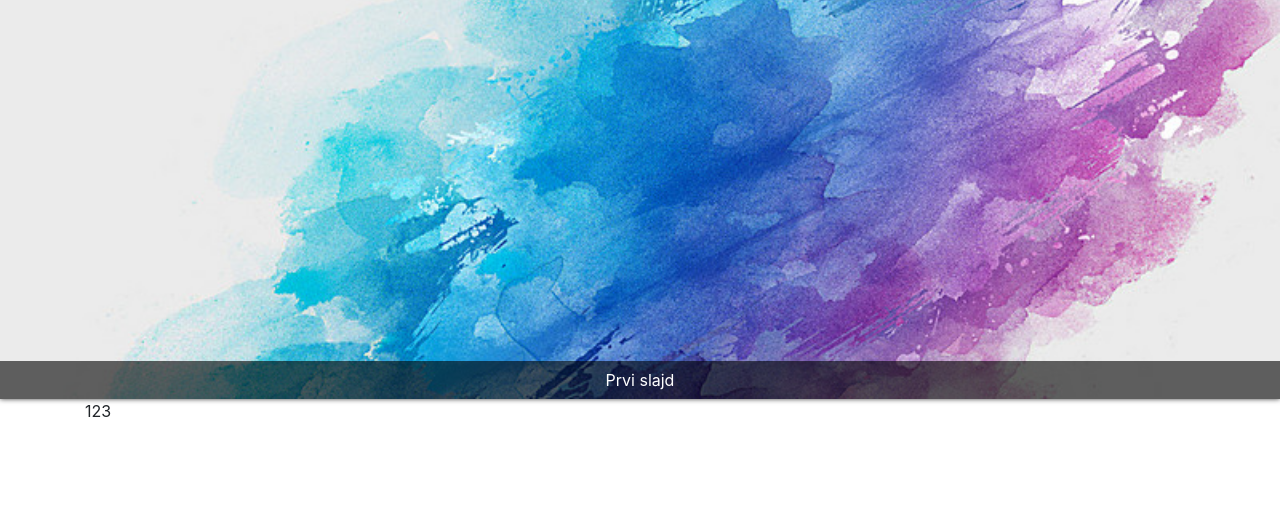
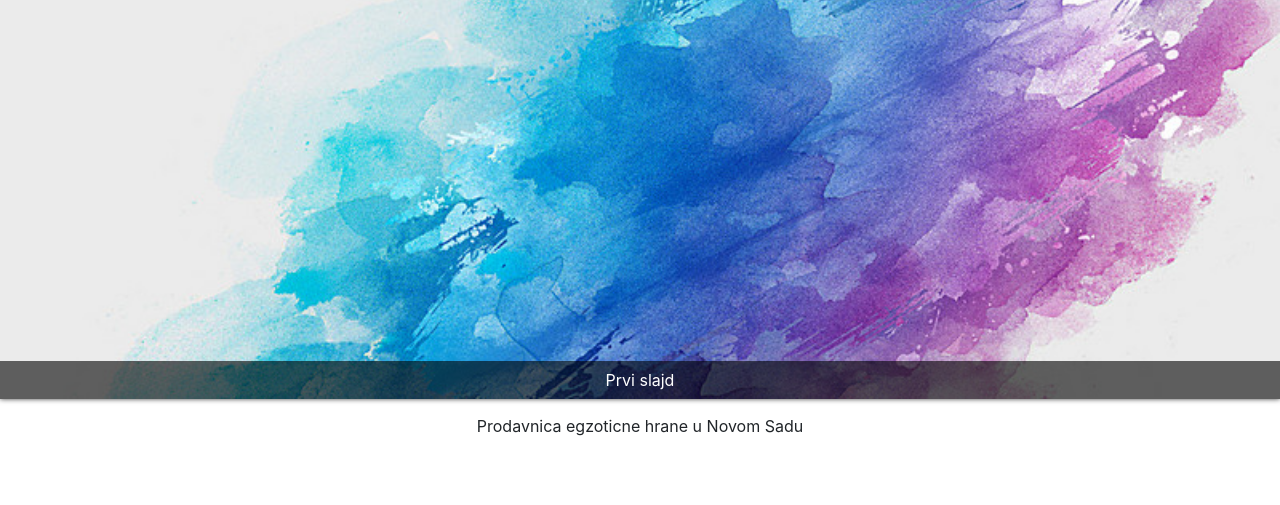
Before and after one commit to mvujas/miris_orijenta_webpage, a PHP site: page / in a window 1280 px wide. Shown: the part 156-661 px from the top of the page. Run offline with PHP 8.4, Linux system fonts and the light colour scheme.

Commit message:
Minor change

```diff
--- a/index.html
+++ b/index.html
@@ -65,7 +65,9 @@
 
     <div class="main">
       <div class="container">
-        123
+        <div class="centered-desc">
+          <p>Prodavnica egzoticne hrane u Novom Sadu</p>
+        </div>
       </div>
     </div>
 
--- a/scss/style.scss
+++ b/scss/style.scss
@@ -48,7 +48,7 @@ $primary-header-light: #f4ead2;
   padding: 0;
   margin: 0;
   width: 100%;
-  padding-top: 31.25%;
+  padding-top: 31.25%; // carousel is supposed to have width / height ratio 1 / 0.3125
   position: relative;
   display: block;
   -webkit-box-shadow: 0px 0px 5px 0px rgba(0,0,0,0.75);
@@ -83,4 +83,8 @@ $primary-header-light: #f4ead2;
 }
 
 .main {
+  padding: 15px 0;
+  .centered-desc {
+    text-align: center;
+  }
 }
```
Also changed, not shown: css/style.min.css.
